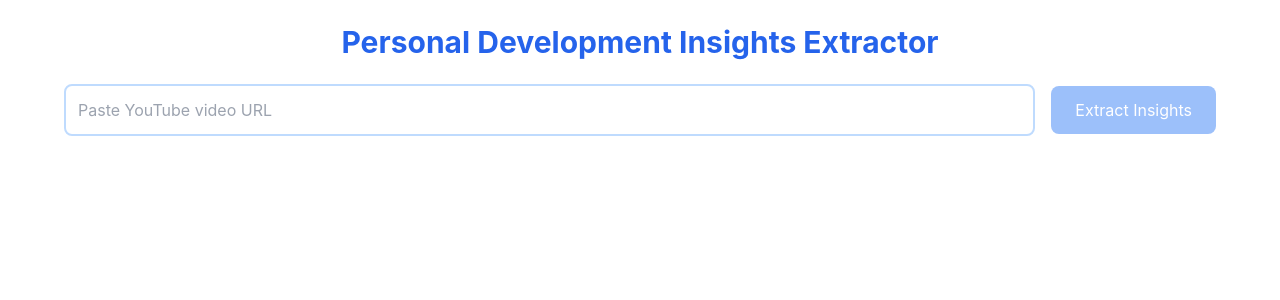
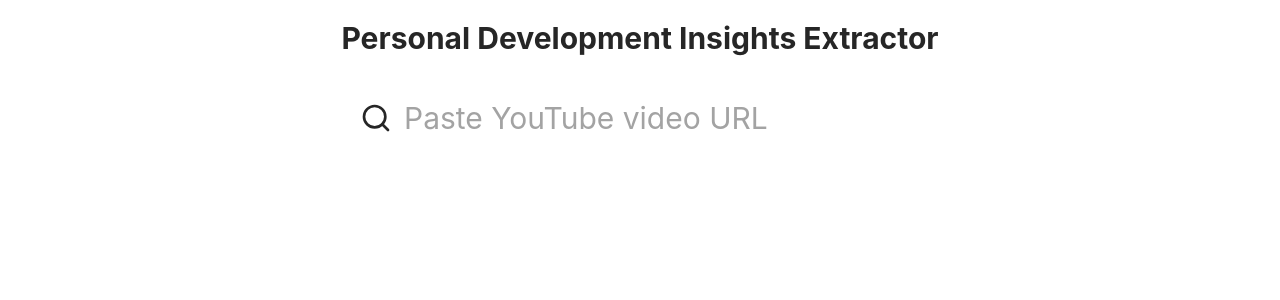
Before and after one commit to ibs12/Personal-Development-Video-Analyzer, a React (Create React App) app: page / in a window 1280 px wide. Shown: the top 300 px of the page. Built offline with nearby package versions, Linux system fonts and the light colour scheme.

Commit message:
Updated prompt for more consistent and accurate results. Replaced analogies with examples.

```diff
--- a/src/search.jsx
+++ b/src/search.jsx
@@ -10,7 +10,8 @@ import {
   Loader2,
   BrainCircuit,
   ListTodo,
-  Quote
+  Quote,
+  Search
 } from 'lucide-react';
 
 
@@ -97,7 +98,7 @@ const PersonalDevInsightsApp = () => {
             timestamp: step.timestamp,
           })),
           keyInsights: analysisData.data.key_insights || [],
-          importantAnalogies: analysisData.data.analogies || [],
+          importantExamples: analysisData.data.examples || [],
           summary: analysisData.data.summary || '',
         });
       } else {
@@ -137,29 +138,37 @@ const PersonalDevInsightsApp = () => {
   };
   // max-w-6xl mx-auto p-6 bg-white shadow-lg rounded-xl
   return (
-    <div className="mx-10 p-6 bg-white">
+    <div className=" h-screen p-5 bg-white">
       <header className="mb-6 text-center">
-        <h1 className="text-3xl font-bold text-blue-600 mb-4">
+        <h1 className="text-3xl font-bold text-neutral-800 mb-4">
           Personal Development Insights Extractor
         </h1>
       </header>
 
       <section className="mb-6">
       <div className="flex items-center space-x-4">
+        <form
+          onSubmit={handleVideoSubmission}
+          className="relative w-[600px] mx-auto" // Significantly wider
+        >
+          <div className="flex items-center bg-white rounded-full pr-4"> {/* Slightly more padding */}
+            <div className="absolute left-5 top-1/2 transform -translate-y-1/2">
+              <Search
+                className="text-neutral-800 cursor-pointer"
+                onClick={handleVideoSubmission}
+                size={32}
+              />
+            </div>
             <input
               type="text"
               value={videoUrl}
               onChange={(e) => setVideoUrl(e.target.value)}
               placeholder="Paste YouTube video URL"
-            className="flex-grow p-3 border-2 border-blue-200 rounded-lg focus:outline-none focus:ring-2 focus:ring-blue-400"
+              className="w-full pl-16 pr-6 py-5 text-3xl bg-transparent text-neutral-800 placeholder-neutral-400 focus:outline-none"
+              // Increased padding, text size, and left padding for icon
             />
-          <button
-            onClick={handleVideoSubmission}
-            disabled={!videoUrl || isLoading}
-            className="bg-blue-500 text-white px-6 py-3 rounded-lg hover:bg-blue-600 disabled:opacity-50"
-          >
-            {isLoading ? 'Analyzing...' : 'Extract Insights'}
-          </button>
+          </div>
+        </form>
       </div>
         {error && (
           <div className="text-red-500 mt-2">
@@ -220,7 +229,7 @@ const PersonalDevInsightsApp = () => {
           {/* Insights Sections */}
           <div className="md:col-span-1 space-y-6 h-[90vh] overflow-y-scroll">
             {/* Action Steps Section */}
-            <section className="bg-blue-50 p-5 rounded-lg">
+            <section className="bg-gradient-to-r from-[#87CEEB] to-[#B0C4DE] p-5 rounded-lg">
               <h2 className="flex items-center text-xl font-semibold text-blue-700 mb-4">
                 <BookmarkIcon className="mr-2" /> Action Steps
               </h2>
@@ -233,9 +242,10 @@ const PersonalDevInsightsApp = () => {
                   {step.timestamp && (
                     <button
                       onClick={() => handleTimestampClick(step.timestamp)}
-                      className="bg-blue-500 text-white px-3 py-1 rounded hover:bg-blue-600"
+                      className="bg-white text-blue-500 px-3 py-1 rounded hover:bg-white-600 text-lg font-semibold"
                     >
-                      Go to {Math.floor((step.timestamp) / 60)}.{Math.round(step.timestamp % 60)}
+                      {/* {Math.floor((step.timestamp) / 60)}.{Math.round(step.timestamp % 60)} */}
+                      {new Date(step.timestamp * 1000).toISOString().substr(14, 5)}
 
                     </button>
                   )}
@@ -258,9 +268,9 @@ const PersonalDevInsightsApp = () => {
                     {insight.timestamp && (
                       <button
                         onClick={() => handleTimestampClick(insight.timestamp)}
-                        className="bg-blue-500 text-white px-3 py-1 rounded hover:bg-blue-600"
+                        className="bg-white text-blue-500 px-3 py-1 rounded hover:bg-white-600 text-lg font-semibold"
                       >
-                        Go to {Math.floor((insight.timestamp) / 60)}.{Math.round(insight.timestamp % 60)}
+                      {new Date(insight.timestamp * 1000).toISOString().substr(14, 5)}
 
                       </button>
                     )}
@@ -269,14 +279,14 @@ const PersonalDevInsightsApp = () => {
               </ul>
             </section>
 
-            {/* Important Analogies Section */}
+            {/* Important Examples Section */}
             <section className="bg-green-50 p-5 rounded-lg">
               <h2 className="flex items-center text-xl font-semibold text-green-700 mb-4">
-                <Quote className="mr-2" /> Important Analogies
+                <Quote className="mr-2" /> Important Examples
               </h2>
               <ul className="list-disc ml-5 text-gray-700">
-                {insights.importantAnalogies.map((analogy, index) => (
-                  <li key={index}>{analogy.analogy || analogy}</li>
+                {insights.importantExamples.map((example, index) => (
+                  <li key={index}>{example.example || example}</li>
                 ))}
               </ul>
             </section>
```
Also changed, not shown: 2 other files (tests, documents, lock files or other folders). Lines whose indentation alone changed are shown as unchanged.
